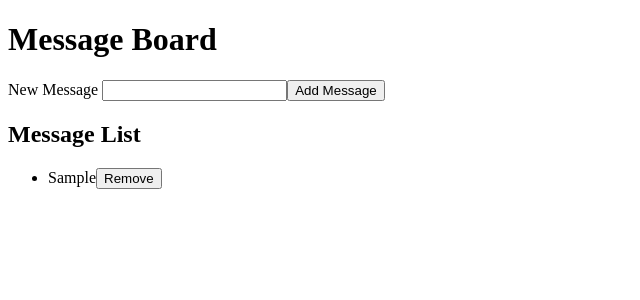
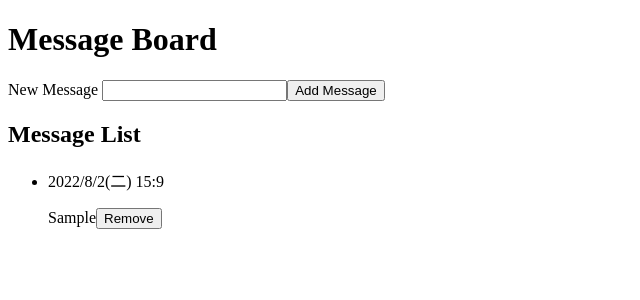
Before and after one commit to seesawjack/message-board, a Vue app: page / in a window 1280 px wide. Both pictures are taken after typing "Sample" into the empty fields and a click on the button "Add Message". Shown: the top 300 px of the page, without its empty margins (0-640 px from the left). Built offline with nearby package versions, Linux system fonts and the light colour scheme.

Commit message:
0803-增加日期

```diff
--- a/src/App.vue
+++ b/src/App.vue
@@ -8,6 +8,7 @@
 	<h2>Message List</h2>
 	<ul>
 		<li v-for="(item,index) in outputValue" :key="index">
+			<p>{{item.date}}</p>
 			<span @click="isDone(item)" :class="{done:item.done}">{{item.finalValue}}</span>
 			<button  @click="removeList(index)">Remove</button>
 		</li>
@@ -22,6 +23,7 @@ export default {
 			return{
 				enterValue:'',
 				outputValue:[],
+				date:''
 			}
 		},
 		methods:{
@@ -30,9 +32,12 @@ export default {
 					alert('請輸入內容')
 					return;
 				}
+				const week = ['日','一','二','三','四','五','六']
+				this.date = `${new Date().getFullYear()}/${new Date().getMonth()+1}/${new Date().getDate()}(${week[new Date().getDay()]}) ${new Date().getHours()}:${new Date().getMinutes()}`;
 				this.outputValue.push({
 					done:false,
-					finalValue:this.enterValue
+					finalValue:this.enterValue,
+					date:this.date
 				});
 				sessionStorage.setItem('todoList',JSON.stringify(this.outputValue));
 				this.enterValue= '';
```
